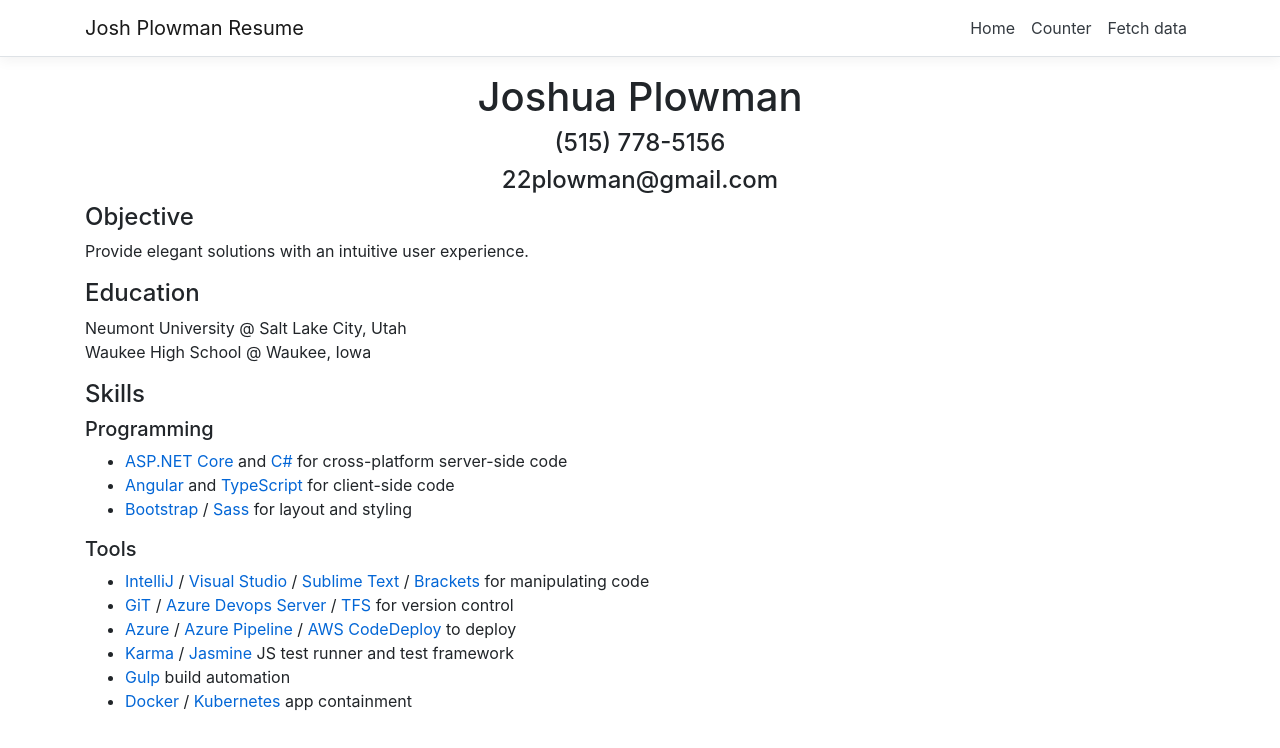
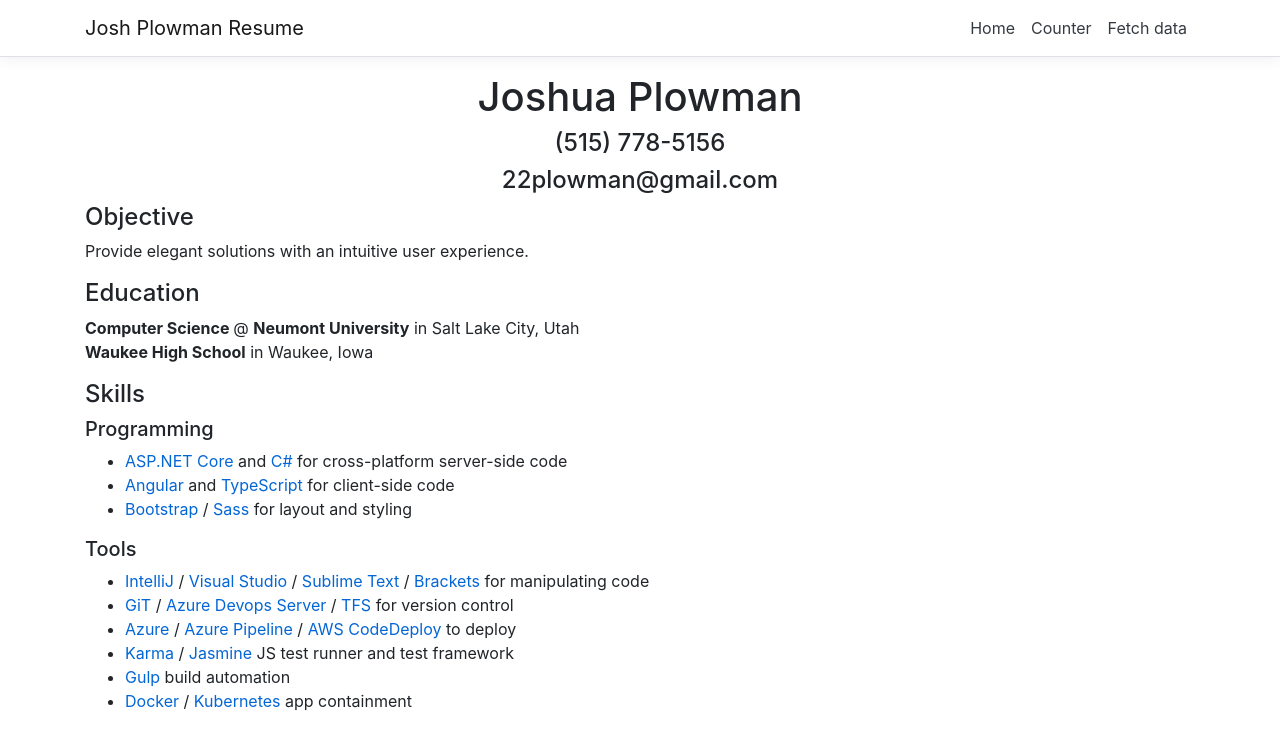
Before and after one commit to joshplow/Josh-Plowman-Resume, an Angular app in the folder JoshPlowmanResume/ClientApp/: page / in a window 1280 px wide. Shown: the top 748 px of the page. Built offline with nearby package versions, Linux system fonts and the light colour scheme.

Commit message:
added bolding to schoos in education section

```diff
--- a/JoshPlowmanResume/ClientApp/src/app/home/home.component.html
+++ b/JoshPlowmanResume/ClientApp/src/app/home/home.component.html
@@ -14,9 +14,9 @@
 <div class="educationSection">
   <h4>Education</h4>
   <p>
-    Neumont University @ Salt Lake City, Utah
+    <b>Computer Science </b> @ <b>Neumont University</b> in Salt Lake City, Utah
     <br />
-    Waukee High School @ Waukee, Iowa
+    <b>Waukee High School</b> in Waukee, Iowa
   </p>
 </div>
 
```
Lines whose indentation alone changed are shown as unchanged.
